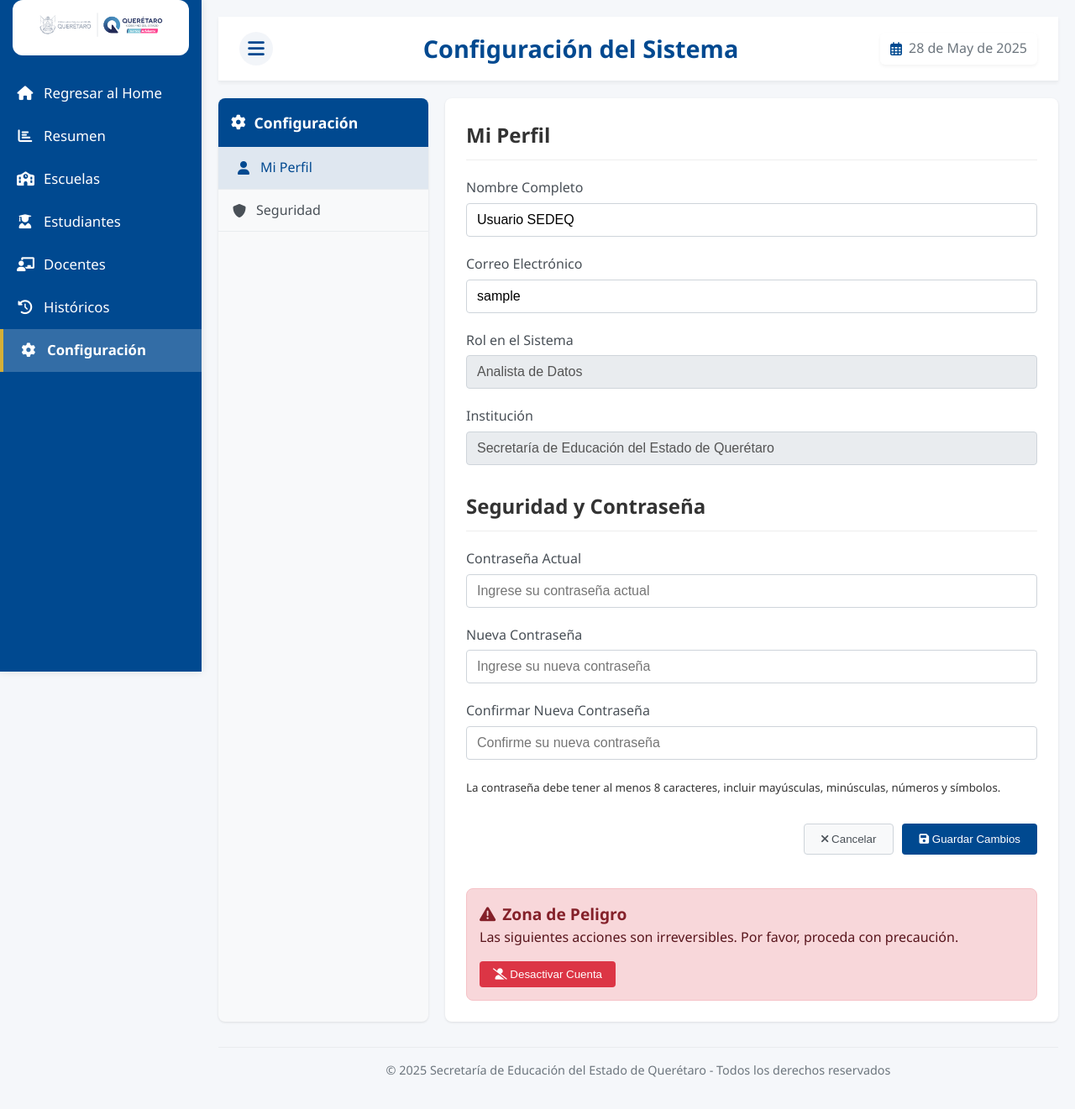
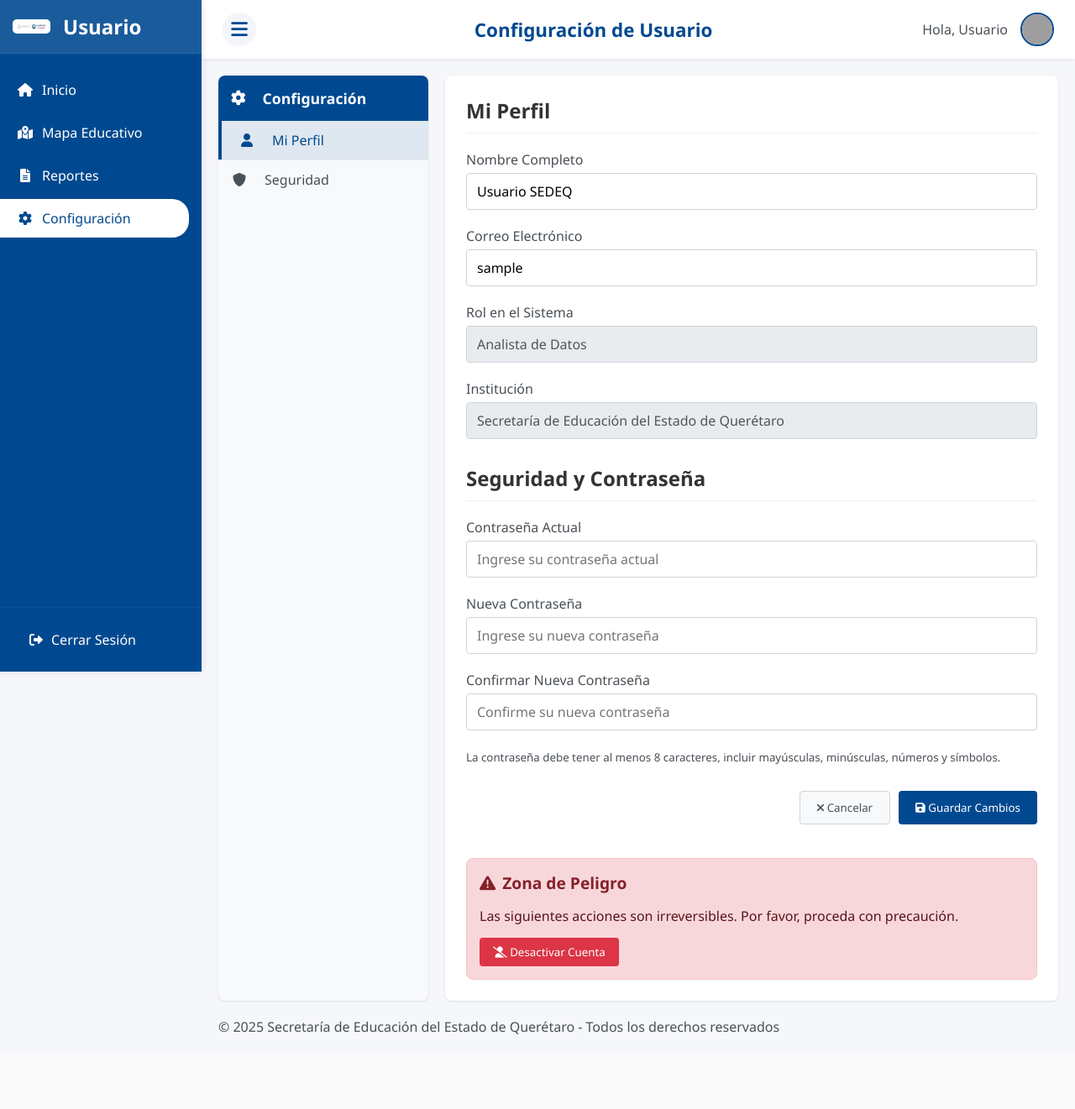
Before and after one commit to sedeqgit/tableros_municipales, a PHP site: page /settings.php in a window 1280 px wide. Shown: the whole page at 84% size. After the commit the page ends 1232 px from the top, so only its background shows below. Run offline with PHP 8.4, Linux system fonts and the light colour scheme; the visitor is signed in with stand-in values (Sample User, id 1); grey boxes are pictures that could not be loaded.

Commit message:
Refactors settings page with modern layout structure
Replaces outdated sidebar design with semantic HTML5 elements and improved navigation structure. Updates CSS reference from general styles to specific home stylesheet for better modularity.

Enhances user experience with personalized greeting, avatar display, and streamlined navigation menu. Restructures main content area using proper semantic containers for better accessibility and maintainability.

```diff
--- a/settings.php
+++ b/settings.php
@@ -17,7 +17,7 @@
     <meta charset="UTF-8">
     <meta name="viewport" content="width=device-width, initial-scale=1.0">
     <title>Configuración | SEDEQ - Sistema de Estadística Educativa</title>
-    <link rel="stylesheet" href="./css/styles.css">
+    <link rel="stylesheet" href="./css/home.css">
     <link rel="stylesheet" href="./css/settings.css">
     <link rel="stylesheet" href="./css/sidebar.css">
     <link rel="stylesheet" href="./css/animations_global.css">
@@ -25,41 +25,67 @@
 </head>
 
 <body>
+    <div class="app-container">
         <!-- Overlay para cerrar el menú en móviles -->
         <div class="sidebar-overlay"></div>
 
-    <div class="sidebar">
-        <div class="logo-container">
-            <img src="./img/layout_set_logo.png" alt="Logo SEDEQ" class="logo">
+        <!-- Barra lateral -->
+        <aside class="sidebar">
+            <div class="sidebar-header">
+                <img src="./img/layout_set_logo.png" alt="Logo SEDEQ" class="sidebar-logo">
+                <h2><?php echo isset($_SESSION['fullname']) ? explode(' ', $_SESSION['fullname'])[0] : 'Usuario'; ?>
+                </h2>
             </div>
-        <div class="sidebar-links">
-            <a href="home.php" class="sidebar-link"><i class="fas fa-home"></i> <span>Regresar al Home</span></a>
-            <a href="dashboard_restructurado.php" class="sidebar-link"><i
-                    class="fas fa-chart-bar"></i><span>Resumen</span></a>
-            <a href="escuelas_detalle.php" class="sidebar-link"><i class="fas fa-school"></i> <span>Escuelas</span></a>
-            <a href="estudiantes.php" class="sidebar-link"><i
-                    class="fas fa-user-graduate"></i><span>Estudiantes</span></a>
-            <a href="#" class="sidebar-link"><i class="fas fa-chalkboard-teacher"></i> <span>Docentes</span></a>
-            <a href="historicos.php" class="sidebar-link"><i class="fas fa-history"></i> <span>Históricos</span></a>
-            <a href="#" class="sidebar-link active"><i class="fas fa-cog"></i> <span>Configuración</span></a>
+            <nav class="sidebar-nav">
+                <ul>
+                    <li class="nav-item">
+                        <a href="home.php"><i class="fas fa-home"></i> <span>Inicio</span></a>
+                    </li>
+                    <li class="nav-item">
+                        <a href="#"><i class="fas fa-map-marked-alt"></i> <span>Mapa Educativo</span></a>
+                    </li>
+                    <li class="nav-item">
+                        <a href="#"><i class="fas fa-file-alt"></i> <span>Reportes</span></a>
+                    </li>
+                    <li class="nav-item active">
+                        <a href="settings.php"><i class="fas fa-cog"></i> <span>Configuración</span></a>
+                    </li>
+                </ul>
+            </nav>
+            <div class="sidebar-footer">
+                <a href="logout.php" class="logout-btn"><i class="fas fa-sign-out-alt"></i> <span>Cerrar
+                        Sesión</span></a>
             </div>
-    </div>
+        </aside>
 
-    <div class="main-content">
-        <div class="topbar">
+        <!-- Contenido principal -->
+        <main class="main-content">
+            <!-- Barra superior -->
+            <header class="top-bar">
                 <div class="menu-toggle">
                     <button id="sidebarToggle"><i class="fas fa-bars"></i></button>
                 </div>
-            <div class="page-title">
-                <h1>Configuración del Sistema</h1>
+                <div class="top-bar-title">
+                    <h1>Configuración de Usuario</h1>
                 </div>
-            <div class="utilities">
-                <div class="date-display">
-                    <i class="far fa-calendar-alt"></i>
-                    <span id="current-date"><?php echo date('d \d\e F \d\e Y'); ?></span>
+                <div class="user-menu">
+                    <span class="user-greeting">Hola,
+                        <?php echo isset($_SESSION['fullname']) ? explode(' ', $_SESSION['fullname'])[0] : 'Usuario'; ?></span>
+                    <div class="user-avatar">
+                        <img src="./img/user-avatar.jpg" alt="Avatar">
+                    </div>
+                    <div class="user-dropdown">
+                        <ul>
+                            <li><a href="settings.php"><i class="fas fa-user-cog"></i> Mi Perfil</a></li>
+                            <li><a href="#"><i class="fas fa-bell"></i> Notificaciones</a></li>
+                            <li><a href="logout.php"><i class="fas fa-sign-out-alt"></i> Cerrar Sesión</a></li>
+                        </ul>
                     </div>
                 </div>
-        </div>
+            </header>
+
+            <!-- Panel de contenido -->
+            <div class="content-wrapper">
         <div class="container-fluid">
             <div class="settings-grid animate-up">
                 <!-- Navegación de configuración -->
```
Lines whose indentation alone changed are shown as unchanged.
